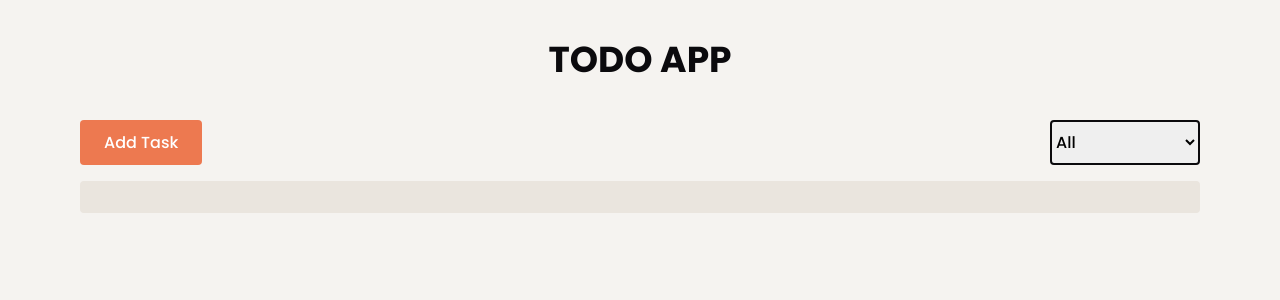
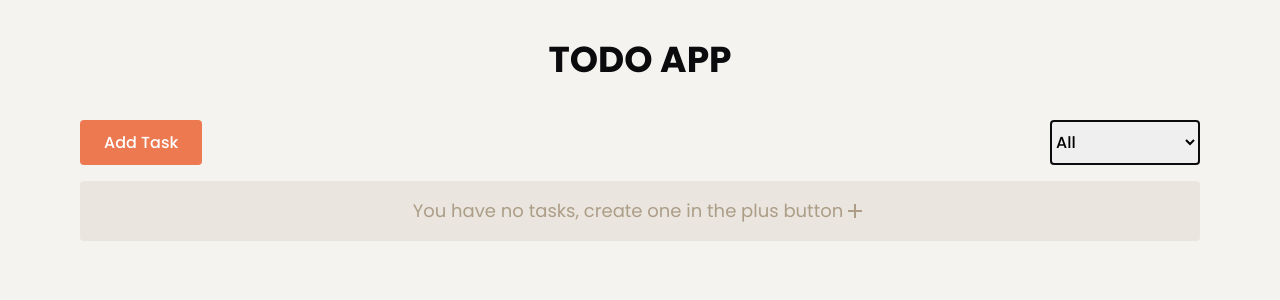
Before and after one commit to EnzoVieira/todo-app, a React (Vite) app: page / in a window 1280 px wide. Shown: the top 300 px of the page. Built offline with nearby package versions, Linux system fonts and the light colour scheme.

Commit message:
add: Empty component

```diff
--- a/src/App.tsx
+++ b/src/App.tsx
@@ -1,105 +1,124 @@
-import { useState, useEffect, useCallback } from "react"
+import { useState, useEffect, useCallback } from "react";
 
-import { TaskItem, TaskProps } from "./components/TaskItem"
-import { Button } from "./components/Button"
-import { Modal } from "./components/Modal"
+import { TaskProps } from "./components/TaskItem";
+import { Button } from "./components/Button";
+import { Modal } from "./components/Modal";
 
-import { useLocalStorage } from "./hooks/useLocalStorage"
+import { useLocalStorage } from "./hooks/useLocalStorage";
+import { TaskList } from "./components/TaskList";
+import { EmptyTaskList } from "./components/EmptyTaskList";
 
-type StatusType = "all" | "complete" | "incomplete"
+type StatusType = "all" | "complete" | "incomplete";
 
-const TASKS_LOCALSTORAGE_KEY = "tasks"
+const TASKS_LOCALSTORAGE_KEY = "tasks";
 
 function App() {
-  const [taskList, setNewTaskList] = useLocalStorage<TaskProps>(TASKS_LOCALSTORAGE_KEY)
-  const [selectStatus, setSelectStatus] = useState<StatusType>("all")
-  const [filteredTaskList, setFilteredTaskList] = useState<TaskProps[]>([])
-  const [isModalOpen, setIsModalOpen] = useState(false)
+  const [taskList, setNewTaskList] = useLocalStorage<TaskProps>(
+    TASKS_LOCALSTORAGE_KEY
+  );
+  const [selectStatus, setSelectStatus] = useState<StatusType>("all");
+  const [filteredTaskList, setFilteredTaskList] = useState<TaskProps[]>([]);
+  const [isModalOpen, setIsModalOpen] = useState(false);
 
   function onAddTask(titulo: string) {
-    const newTasks = [...taskList, { id: Math.random(), titulo, date: "7:30 AM, 09/07/2023", checked: false }]
-    setNewTaskList(newTasks)
-    setIsModalOpen(false)
+    const newTasks = [
+      ...taskList,
+      {
+        id: Math.random(),
+        titulo,
+        date: "7:30 AM, 09/07/2023",
+        checked: false,
+      },
+    ];
+    setNewTaskList(newTasks);
+    setIsModalOpen(false);
   }
 
   function onDelete(id: number) {
-    const newTaskList = taskList.filter(task => task.id != id)
-    setNewTaskList(newTaskList)
+    const newTaskList = taskList.filter((task) => task.id != id);
+    setNewTaskList(newTaskList);
   }
 
   function handleToggleTask(id: number) {
-    const newArr = taskList.map(task => {
+    const newArr = taskList.map((task) => {
       if (task.id === id) {
         return {
           ...task,
-          checked: !task.checked
-        }
+          checked: !task.checked,
+        };
       }
 
-      return task
-    })
+      return task;
+    });
 
-    setNewTaskList(newArr)
+    setNewTaskList(newArr);
   }
 
   function handleOnEditTask(id: number, newTitle: string) {
-    const newArr = taskList.map(task => {
+    const newArr = taskList.map((task) => {
       if (task.id === id) {
         return {
           ...task,
-          titulo: newTitle
-        }
+          titulo: newTitle,
+        };
       }
 
-      return task
-    })
+      return task;
+    });
 
-    setNewTaskList(newArr)
+    setNewTaskList(newArr);
   }
 
   const filterTaskList = useCallback(() => {
     switch (selectStatus) {
       case "complete": {
-        const newArr = taskList.filter(task => task.checked)
-        setFilteredTaskList(newArr)
-        break
+        const newArr = taskList.filter((task) => task.checked);
+        setFilteredTaskList(newArr);
+        break;
       }
 
       case "incomplete": {
-        const newArr = taskList.filter(task => !task.checked)
-        setFilteredTaskList(newArr)
-        break
+        const newArr = taskList.filter((task) => !task.checked);
+        setFilteredTaskList(newArr);
+        break;
       }
 
       default: {
-        setFilteredTaskList(taskList)
-        break
+        setFilteredTaskList(taskList);
+        break;
       }
     }
-  }, [taskList, selectStatus])
+  }, [taskList, selectStatus]);
 
   function handleOpenModal() {
-    setIsModalOpen(true)
+    setIsModalOpen(true);
   }
 
   function handleCloseModal() {
-    setIsModalOpen(false)
+    setIsModalOpen(false);
   }
 
   useEffect(() => {
-    filterTaskList()
-  }, [filterTaskList, taskList])
+    filterTaskList();
+  }, [filterTaskList, taskList]);
 
   return (
     <div className="w-full mx-auto max-w-6xl px-4 py-10">
       {/* TITULO */}
-      <h1 className="text-4xl uppercase font-bold text-center text-black">Todo app</h1>
+      <h1 className="text-4xl uppercase font-bold text-center text-black">
+        Todo app
+      </h1>
 
       {/* BOTOES */}
       <div className="flex justify-between mt-10">
         <Button label="Add Task" onClick={handleOpenModal} />
 
-        <select onChange={(event) => setSelectStatus(event.target.value as StatusType)} className="py-2 rounded font-medium w-[150px] border-2 border-black outline-primary">
+        <select
+          onChange={(event) =>
+            setSelectStatus(event.target.value as StatusType)
+          }
+          className="py-2 rounded font-medium w-[150px] border-2 border-black outline-primary"
+        >
           <option value="all">All</option>
           <option value="complete">Complete</option>
           <option value="incomplete">Incomplete</option>
@@ -108,18 +127,25 @@ function App() {
 
       {/* LISTA */}
       <main className="bg-pampas-200 mt-4 p-4 rounded">
-        <ul>
-          {filteredTaskList.map((task) => (
-            <li key={task.id}>
-              <TaskItem task={task} onDelete={onDelete} handleToggleTask={handleToggleTask} handleEditTask={handleOnEditTask} />
-            </li>
-          ))}
-        </ul>
+        {taskList.length === 0 ? (
+          <EmptyTaskList />
+        ) : (
+          <TaskList
+            taskList={filteredTaskList}
+            onDelete={onDelete}
+            onEditTask={handleOnEditTask}
+            onToggleCheck={handleToggleTask}
+          />
+        )}
       </main>
 
-      <Modal isOpen={isModalOpen} onClose={handleCloseModal} onSave={onAddTask} />
+      <Modal
+        isOpen={isModalOpen}
+        onClose={handleCloseModal}
+        onSave={onAddTask}
+      />
     </div>
-  )
+  );
 }
 
-export default App
+export default App;
--- /dev/null
+++ b/src/components/EmptyTaskList.tsx
@@ -0,0 +1,24 @@
+import { MdAdd } from "react-icons/md";
+import resolveConfig from "tailwindcss/resolveConfig";
+
+import tailwindConfig from "../../tailwind.config";
+
+const resolvedConfig = resolveConfig(tailwindConfig);
+
+export function EmptyTaskList() {
+  return (
+    <div className="flex justify-center items-center">
+      <h3 className="text-lg text-pampas-500">
+        You have no tasks, create one in the plus button
+      </h3>
+
+      <MdAdd
+        size={24}
+        // eslint-disable-next-line @typescript-eslint/ban-ts-comment
+        // @ts-ignore
+        // eslint-disable-next-line @typescript-eslint/no-unsafe-assignment
+        color={resolvedConfig.theme?.colors?.pampas[500]}
+      />
+    </div>
+  );
+}
--- a/src/components/TaskItem.tsx
+++ b/src/components/TaskItem.tsx
@@ -1,46 +1,51 @@
-import { useState } from "react"
-import {MdEdit, MdDelete} from "react-icons/md"
+import { useState } from "react";
+import { MdEdit, MdDelete } from "react-icons/md";
 
-import { Modal } from "./Modal"
+import { Modal } from "./Modal";
 
 export type TaskProps = {
-  id: number
-  titulo: string
-  date: string
-  checked: boolean
-}
+  id: number;
+  titulo: string;
+  date: string;
+  checked: boolean;
+};
 
 type Props = {
-  task: TaskProps
-  onDelete: (id: number) => void
-  handleToggleTask: (id: number) => void
-  handleEditTask: (id: number, newTitle: string) => void
-}
+  task: TaskProps;
+  onDelete: (id: number) => void;
+  handleToggleTask: (id: number) => void;
+  handleEditTask: (id: number, newTitle: string) => void;
+};
 
-export function TaskItem({ task, onDelete, handleToggleTask, handleEditTask }: Props) {
-  const [isEditModalOpen, setIsEditModalOpen] = useState(false)
-  const [isChecked, setIsChecked] = useState(task.checked)
+export function TaskItem({
+  task,
+  onDelete,
+  handleToggleTask,
+  handleEditTask,
+}: Props) {
+  const [isEditModalOpen, setIsEditModalOpen] = useState(false);
+  const [isChecked, setIsChecked] = useState(task.checked);
 
   function handleToggleChecked() {
-    setIsChecked(!isChecked)
-    handleToggleTask(task.id)
+    setIsChecked(!isChecked);
+    handleToggleTask(task.id);
   }
 
   function handleOpenModal() {
-    setIsEditModalOpen(true)
+    setIsEditModalOpen(true);
   }
 
   function handleCloseModal() {
-    setIsEditModalOpen(false)
+    setIsEditModalOpen(false);
   }
 
   function onEditTask(id: number, newTitle: string) {
-    handleEditTask(id, newTitle)
-    setIsEditModalOpen(false)
+    handleEditTask(id, newTitle);
+    setIsEditModalOpen(false);
   }
 
   return (
-    <div className="flex justify-between bg-pampas-50 rounded-md px-3 py-4 items-center mb-3">
+    <div className="flex justify-between bg-pampas-50 rounded-md px-3 py-4 items-center">
       <div className="flex items-center">
         <input
           onChange={handleToggleChecked}
@@ -50,22 +55,32 @@ export function TaskItem({ task, onDelete, handleToggleTask, handleEditTask }: P
         />
 
         <div className="flex flex-col ml-2">
-          <strong className="font-medium text-pampas-900 text-lg leading-tight">{task.titulo}</strong>
+          <strong className="font-medium text-pampas-900 text-lg leading-tight">
+            {task.titulo}
+          </strong>
           <time className="text-pampas-500 text-sm">{task.date}</time>
         </div>
       </div>
 
       <div>
-          <button onClick={handleOpenModal} className="bg-pampas-300 p-2 rounded">
-            <MdEdit size={18} />
-          </button>
+        <button onClick={handleOpenModal} className="bg-pampas-300 p-2 rounded">
+          <MdEdit size={18} />
+        </button>
 
-          <button onClick={() => onDelete(task.id)} className="bg-pampas-300 p-2 rounded ml-2">
-            <MdDelete size={18} />
-          </button>
+        <button
+          onClick={() => onDelete(task.id)}
+          className="bg-pampas-300 p-2 rounded ml-2"
+        >
+          <MdDelete size={18} />
+        </button>
       </div>
 
-      <Modal isOpen={isEditModalOpen} onClose={handleCloseModal} onEdit={onEditTask} taskId={task.id} />
+      <Modal
+        isOpen={isEditModalOpen}
+        onClose={handleCloseModal}
+        onEdit={onEditTask}
+        taskId={task.id}
+      />
     </div>
-  )
+  );
 }
--- /dev/null
+++ b/src/components/TaskList.tsx
@@ -0,0 +1,30 @@
+import { TaskItem, TaskProps } from "./TaskItem";
+
+interface ITaskListProps {
+  taskList: TaskProps[];
+  onDelete: (id: number) => void;
+  onToggleCheck: (id: number) => void;
+  onEditTask: (id: number, newTitle: string) => void;
+}
+
+export function TaskList({
+  taskList,
+  onDelete,
+  onEditTask,
+  onToggleCheck,
+}: ITaskListProps) {
+  return (
+    <ul className="grid gap-3">
+      {taskList.map((task) => (
+        <li key={task.id}>
+          <TaskItem
+            task={task}
+            onDelete={onDelete}
+            handleToggleTask={onToggleCheck}
+            handleEditTask={onEditTask}
+          />
+        </li>
+      ))}
+    </ul>
+  );
+}
--- a/tailwind.config.js
+++ b/tailwind.config.js
@@ -1,9 +1,6 @@
 /** @type {import('tailwindcss').Config} */
 export default {
-  content: [
-    "./index.html",
-    "./src/**/*.{js,ts,jsx,tsx}",
-  ],
+  content: ["./index.html", "./src/**/*.{js,ts,jsx,tsx}"],
   theme: {
     extend: {
       colors: {
@@ -24,8 +21,8 @@ export default {
           900: "#595043",
           950: "#2e2921",
         },
-      }
+      },
     },
   },
   plugins: [],
-}
+};
--- a/tsconfig.json
+++ b/tsconfig.json
@@ -18,7 +18,9 @@
     "strict": true,
     "noUnusedLocals": true,
     "noUnusedParameters": true,
-    "noFallthroughCasesInSwitch": true
+    "noFallthroughCasesInSwitch": true,
+
+    "allowJs": true
   },
   "include": ["src"],
   "references": [{ "path": "./tsconfig.node.json" }]
```
